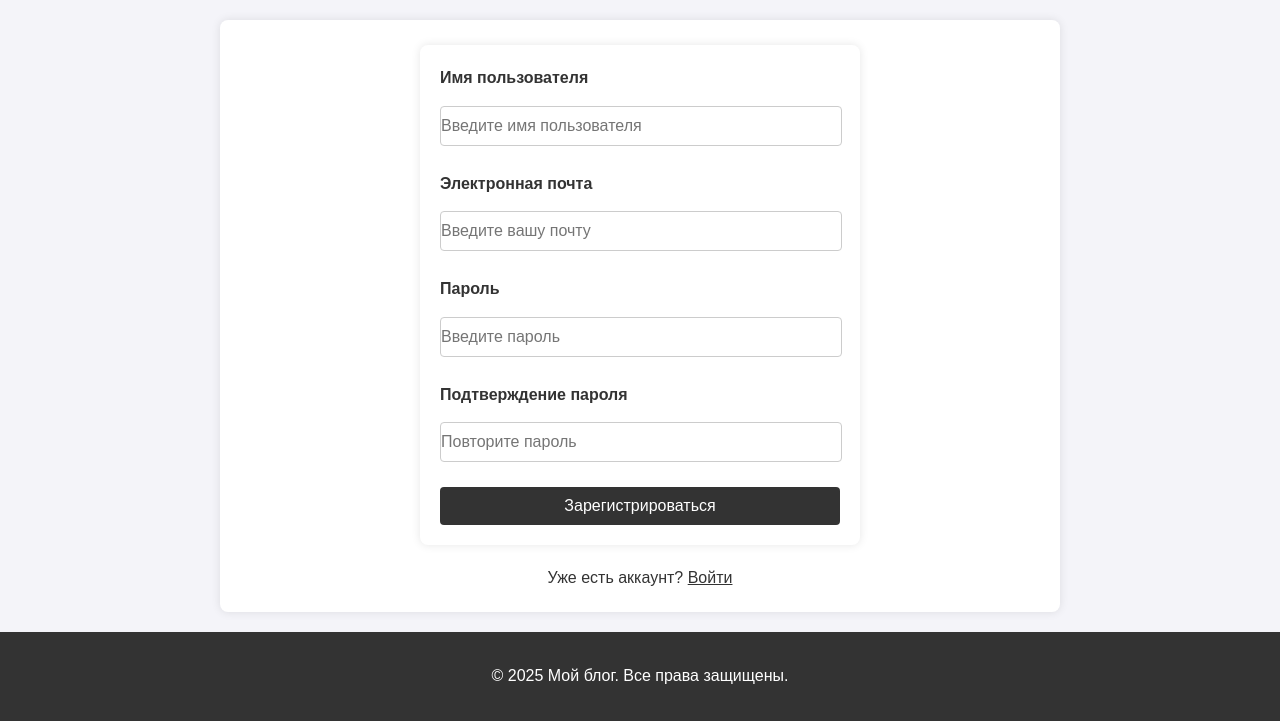
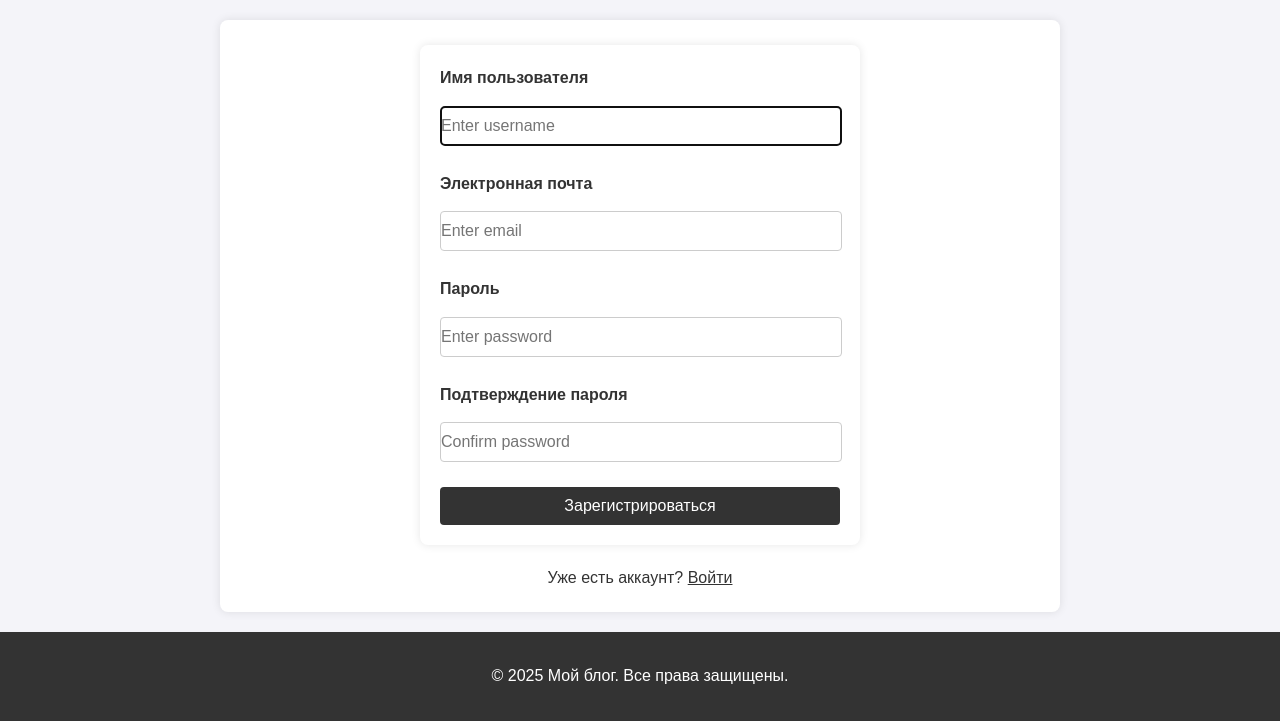
Before and after one commit to KostantinRudenko/Blog-Web-App, a Django app: page /user/signup/ in a window 1280 px wide. Shown: the part 126-847 px from the top of the page. Run offline with Django 5.2, Linux system fonts and the light colour scheme.

Commit message:
added signup form

```diff
--- a/blog_app/user_app/forms.py
+++ b/blog_app/user_app/forms.py
@@ -1,7 +1,7 @@
 from django import forms
 
 from django.contrib.auth.models import User
-from django.contrib.auth.forms import AuthenticationForm
+from django.contrib.auth.forms import AuthenticationForm, UserCreationForm
 
 class UserAuthenticationForm(AuthenticationForm):
     username = forms.CharField(widget=forms.TextInput(attrs={'id':'username',
@@ -11,3 +11,13 @@ class UserAuthenticationForm(AuthenticationForm):
     class Meta:
         model = User
         fields = ['username', 'password']
+
+class UserSignupForm(UserCreationForm):
+    username = forms.CharField(widget=forms.TextInput(attrs={'id': 'username', 'placeholder': 'Enter username'}))
+    email = forms.EmailField(widget=forms.TextInput(attrs={'id': 'email', 'placeholder': 'Enter email'}))
+    password1 = forms.CharField(widget=forms.PasswordInput(attrs={'id': 'password1', 'placeholder': 'Enter password'}))
+    password2 = forms.CharField(widget=forms.PasswordInput(attrs={'id': 'password2', 'placeholder': 'Confirm password'}))
+
+    class Meta:
+        model = User
+        fields = ['username', 'email', 'password1', 'password2']
--- a/blog_app/user_app/templates/user_app/signup.html
+++ b/blog_app/user_app/templates/user_app/signup.html
@@ -6,30 +6,28 @@
 <link rel="stylesheet" href="{% static 'styles/style.css' %}">
 {% endblock %}
 
-{% block title %}Вход в аккаунт
-{% endblock %}
-
 {% block content %}
-<form>
+<form action="{% url 'user:signup' %}" method="post">
+    {% csrf_token %}
 
     <div class="form-group">
         <label for="username">Имя пользователя</label>
-        <input type="text" id="username" name="username" placeholder="Введите имя пользователя" required>
+        {{ form.username }}
     </div>
 
     <div class="form-group">
         <label for="email">Электронная почта</label>
-        <input type="text" id="email" name="email" placeholder="Введите вашу почту" required>
+        {{ form.email }}
     </div>
 
     <div class="form-group">
         <label for="password">Пароль</label>
-        <input type="password" id="password" name="password" placeholder="Введите пароль" required>
+        {{ form.password1 }}
     </div>
 
     <div class="form-group">
         <label for="confirm-password">Подтверждение пароля</label>
-        <input type="password" id="confirm-password" name="confirm-password" placeholder="Повторите пароль" required>
+        {{ form.password2 }}
     </div>
 
     <button type="submit">Зарегистрироваться</button>
--- a/blog_app/user_app/views.py
+++ b/blog_app/user_app/views.py
@@ -2,7 +2,7 @@ from django.shortcuts import render, HttpResponseRedirect
 from django.contrib import auth
 from django.urls import reverse
 
-from .forms import UserAuthenticationForm
+from .forms import UserAuthenticationForm, UserSignupForm
 
 # Create your views here.
 def login(request):
@@ -18,9 +18,17 @@ def login(request):
     else:
         form = UserAuthenticationForm()
     context = {"title" : "Login",
-               "form" : UserAuthenticationForm()}
+               "form" : form}
     return render(request, 'user_app/login.html', context)
 
 def signup(request):
-    context = {"title" : "Signup"}
+    if request.method == "POST":
+        form = UserSignupForm(request.POST)
+        if form.is_valid():
+            form.save()
+            return HttpResponseRedirect(reverse('user:login'))
+    else:
+        form = UserSignupForm()
+    context = {"title" : "Signup",
+               'form' : form}
     return render(request, 'user_app/signup.html', context)
```
Also changed, not shown: blog_app/db.sqlite3.
